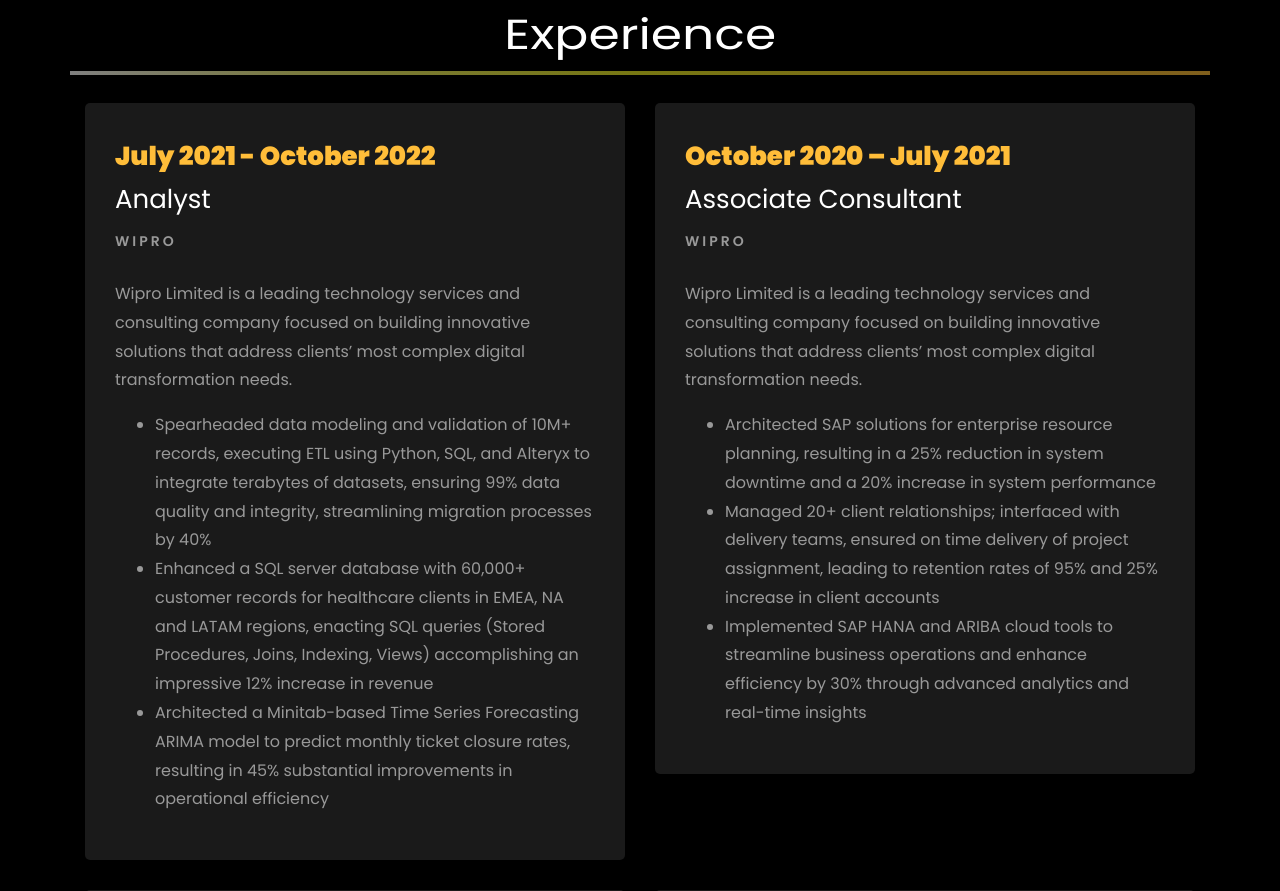
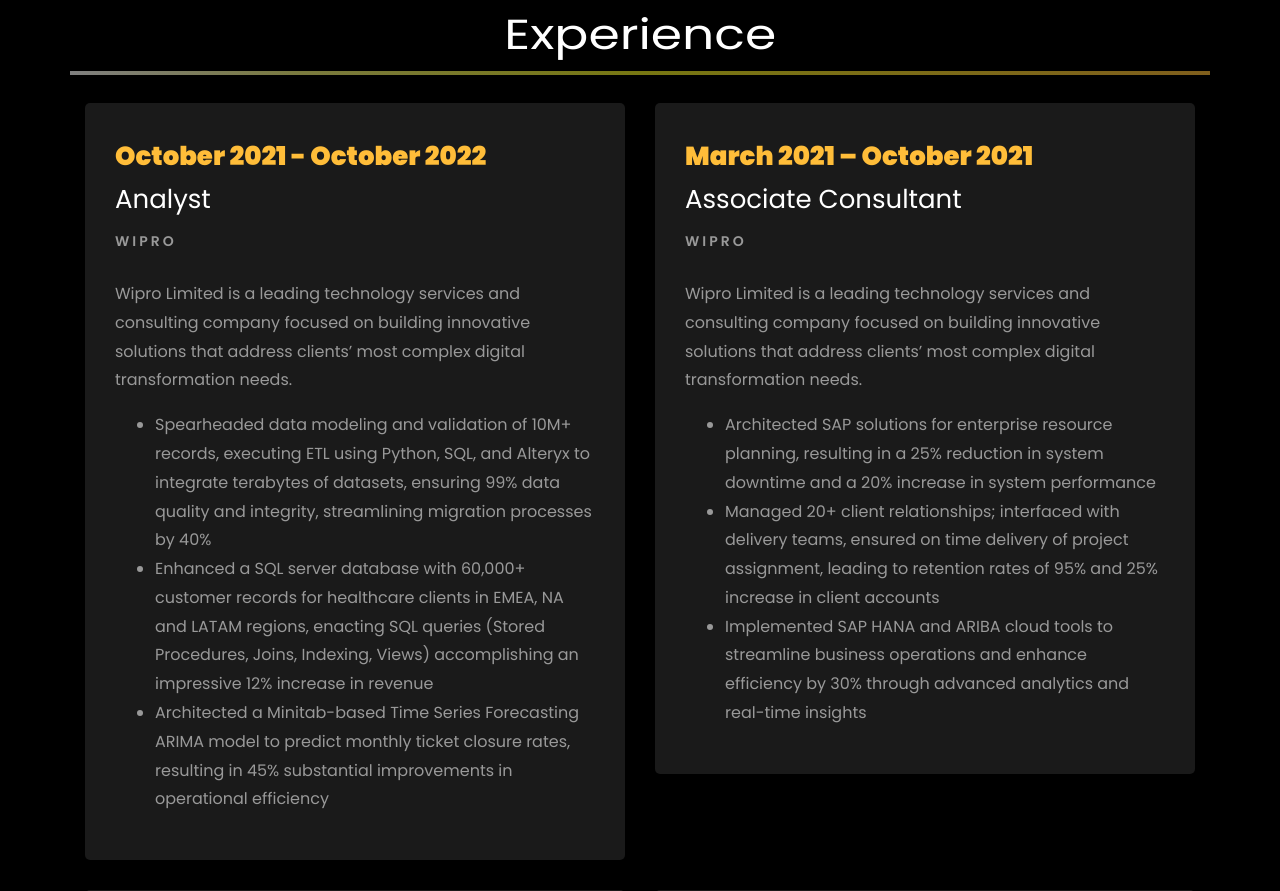
Before and after one commit to Akashsrirajendran/Akashsrirajendran.github.io, a plain HTML site: page index.html in a window 1280 px wide. Shown: the part 2177-3068 px from the top of the page. Drawn offline with Linux system fonts and the light colour scheme; files whose address does not match are found by name.

Commit message:
Update index.html

```diff
--- a/index.html
+++ b/index.html
@@ -320,7 +320,7 @@
 		<div class="row">
 				<div class="col-md-6">
 					<div class="resume-wrap ftco-animate">
-						<span class="date">July 2021 - October 2022</span>
+						<span class="date">October 2021 - October 2022</span>
 						<h2>Analyst</h2>
 						<span class="position">WIPRO</span>
 						<p class="mt-4">Wipro Limited is a leading technology services and consulting company focused on building innovative solutions that address clients’ most complex digital transformation needs.
@@ -336,7 +336,7 @@
 
 				<div class="col-md-6">
 					<div class="resume-wrap ftco-animate">
-						<span class="date">October 2020 – July 2021</span>
+						<span class="date">March 2021 – October 2021</span>
 						<h2>Associate Consultant</h2>
 						<span class="position">WIPRO</span>
 						<p class="mt-4">Wipro Limited is a leading technology services and consulting company focused on building innovative solutions that address clients’ most complex digital transformation needs.
```
